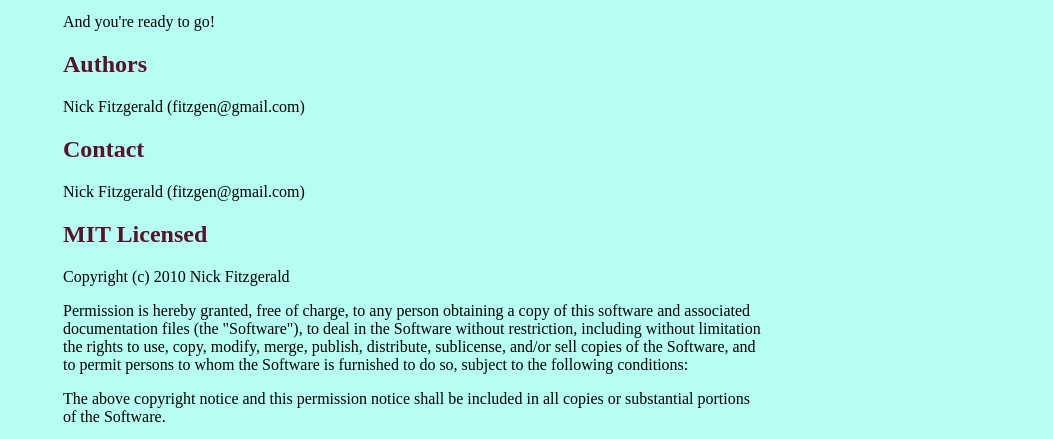
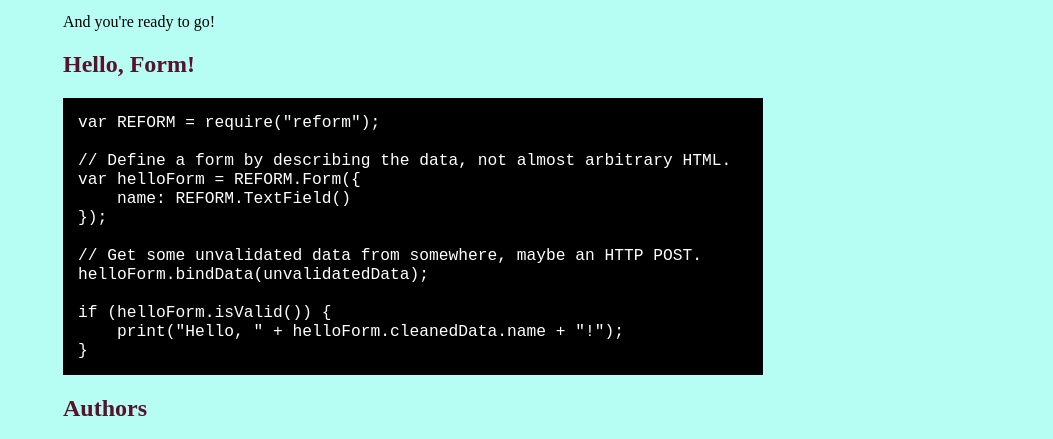
Before and after one commit to fitzgen/reform, a plain HTML site: page index.html in a window 1280 px wide. Shown: the part 361-800 px from the top of the page, without its empty margins (227-1280 px from the left). Drawn offline with Linux system fonts and the light colour scheme.

Commit message:
Adding hello form section to docs

```diff
--- a/index.html
+++ b/index.html
@@ -53,6 +53,21 @@
         And you're ready to go!
       </p>
 
+      <h2>Hello, Form!</h2>
+      <pre>var REFORM = require("reform");
+
+// Define a form by describing the data, not almost arbitrary HTML.
+var helloForm = REFORM.Form({
+    name: REFORM.TextField()
+});
+
+// Get some unvalidated data from somewhere, maybe an HTTP POST.
+helloForm.bindData(unvalidatedData);
+
+if (helloForm.isValid()) {
+    print("Hello, " + helloForm.cleanedData.name + "!");
+}</pre>
+
       <h2>Authors</h2>
       <p>Nick Fitzgerald (fitzgen@gmail.com)</p>
 
```
